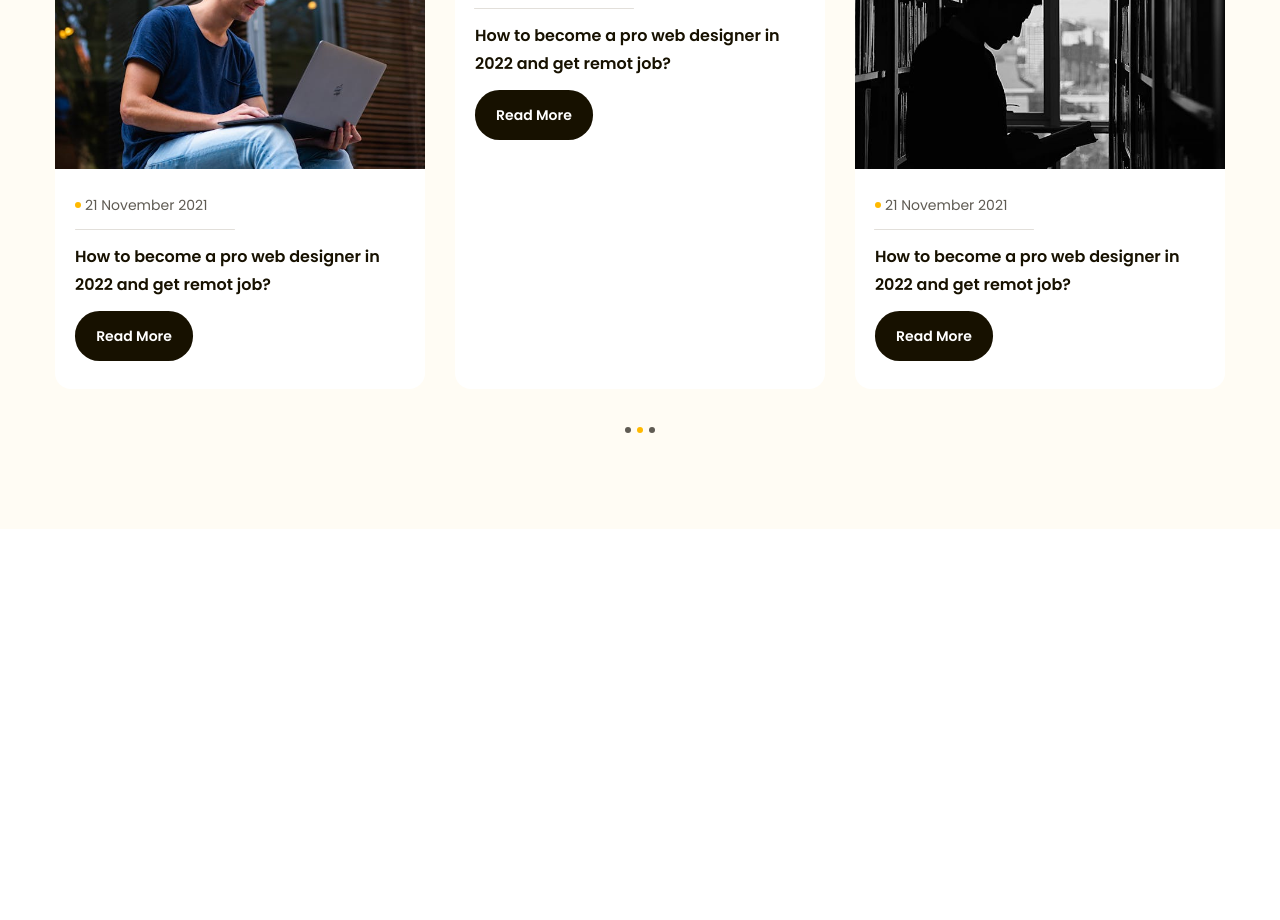
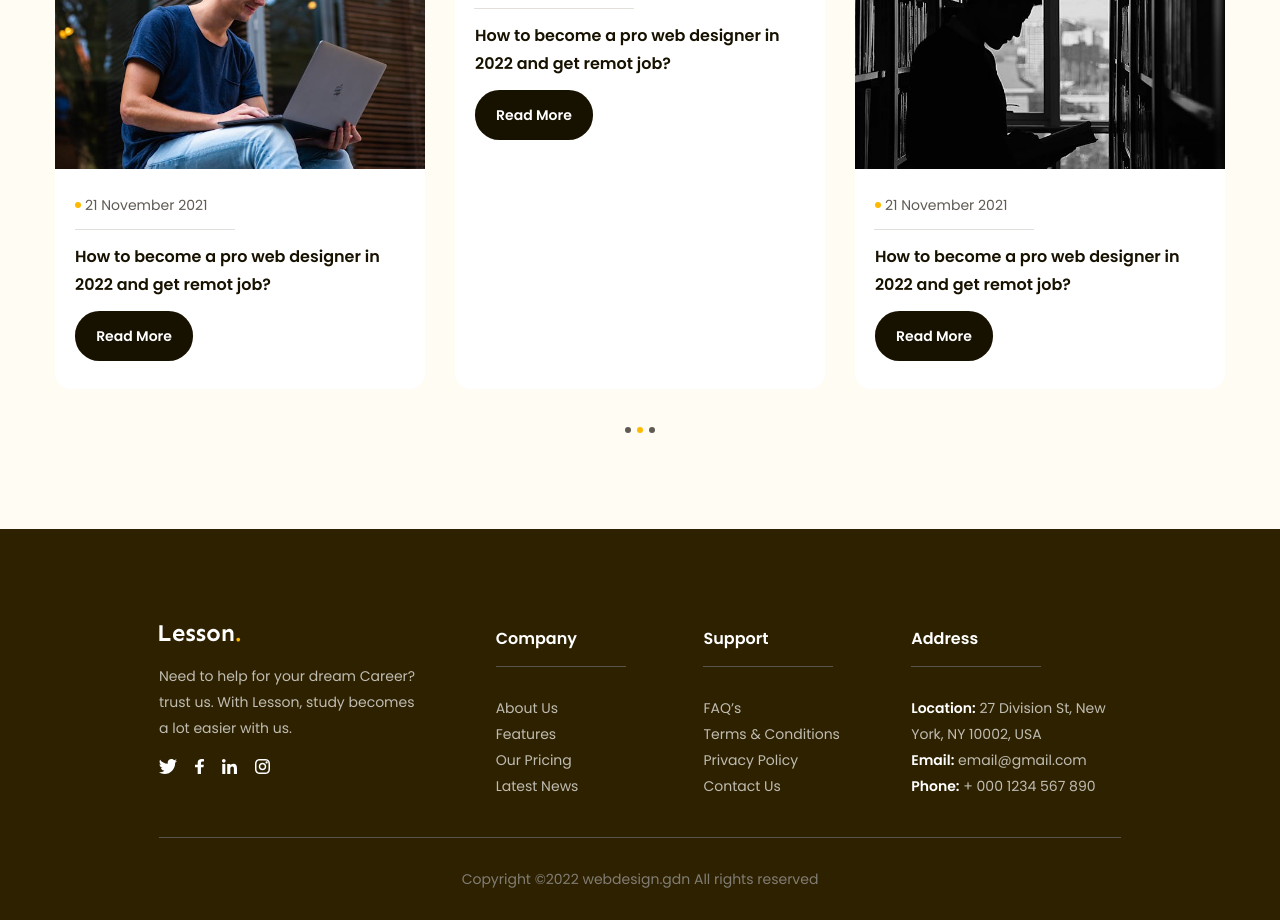
Before and after one commit to QuanDo835/figma-to-html, a plain HTML site: page index.html in a window 1280 px wide. Shown: the part 4269-5189 px from the top of the page. Before the commit the page ends 4798 px from the top, so only its background shows below. Drawn offline with Linux system fonts and the light colour scheme.

Commit message:
p10_ hoàn thành

```diff
--- a/css/style.css
+++ b/css/style.css
@@ -607,3 +607,73 @@ a {
   background: var(--primary-color);
   cursor: default;
 }
+
+.footer {
+  padding: 96px 135px 0;
+  background: #2e2100;
+}
+
+.footer .row {
+  display: flex;
+  padding-bottom: 38px;
+  border-bottom: 1px solid #59554b;
+}
+
+.footer .column {
+  width: 21.6%;
+}
+.footer .row .column:first-child {
+  width: 35%;
+}
+
+.footer .column .desc {
+  padding: 18px 0;
+  max-width: 267px;
+  color: #bfbcb2;
+  font-size: 1.4rem;
+  line-height: 1.86; /* 185.714% */
+}
+.footer .social {
+  display: flex;
+  gap: 18px;
+}
+.footer .title {
+  color: #fff;
+  font-size: 1.6rem;
+  font-weight: 600;
+  line-height: 1.75; /* 175% */
+  position: relative;
+  padding-bottom: 14px;
+  margin-bottom: 28px;
+}
+.footer .title::after {
+  display: inline-block;
+  content: "";
+  width: 130px;
+  height: 1px;
+  background: #59554b;
+  position: absolute;
+  left: 0;
+  bottom: 0;
+}
+.footer .column li a {
+  display: inline-block;
+  color: #bfbcb2;
+  font-size: 1.4rem;
+  line-height: 1.86; /* 185.714% */
+}
+
+.footer .list strong {
+  color: #fff;
+  font-size: 1.4rem;
+  font-weight: 600;
+  line-height: 1.86; /* 185.714% */
+}
+
+.footer .copyright {
+  padding: 28px 0;
+  text-align: center;
+  color: #807d74;
+  font-size: 1.4rem;
+  line-height: 1.86; /* 185.714% */
+}
--- a/index.html
+++ b/index.html
@@ -586,5 +586,78 @@
         </div>
       </div>
     </main>
+    <footer class="footer">
+      <div class="main_content">
+        <div class="row">
+          <div class="column">
+            <img src="./icon/Lesson.footer.svg" alt="Lesson." class="thumb" />
+            <p class="desc">
+              Need to help for your dream Career? trust us. With Lesson, study
+              becomes a lot easier with us.
+            </p>
+            <div class="social">
+              <img src="./icon/Twitter.svg" alt="Twitter" class="icon" />
+              <img src="./icon/Facebook.svg" alt="Facebook" class="icon" />
+              <img src="./icon/Linkedin.svg" alt="Linkedin" class="icon" />
+              <img src="./icon/Instagram.svg" alt="Instagram" class="icon" />
+            </div>
+          </div>
+          <div class="column">
+            <h3 class="title">Company</h3>
+            <ul class="list">
+              <li>
+                <a href="#">About Us</a>
+              </li>
+              <li>
+                <a href="#">Features</a>
+              </li>
+              <li>
+                <a href="#">Our Pricing</a>
+              </li>
+              <li>
+                <a href="#">Latest News</a>
+              </li>
+            </ul>
+          </div>
+          <div class="column">
+            <h3 class="title">Support</h3>
+            <ul class="list">
+              <li>
+                <a href="#">FAQ’s</a>
+              </li>
+              <li>
+                <a href="#">Terms & Conditions</a>
+              </li>
+              <li>
+                <a href="#">Privacy Policy</a>
+              </li>
+              <li>
+                <a href="#">Contact Us</a>
+              </li>
+            </ul>
+          </div>
+          <div class="column">
+            <h3 class="title">Address</h3>
+            <ul class="list">
+              <li>
+                <a href="#"
+                  ><strong>Location:</strong> 27 Division St, New York, NY
+                  10002, USA</a
+                >
+              </li>
+              <li>
+                <a href="#"><strong>Email:</strong> email@gmail.com</a>
+              </li>
+              <li>
+                <a href="#"><strong>Phone:</strong> + 000 1234 567 890</a>
+              </li>
+            </ul>
+          </div>
+        </div>
+        <p class="copyright">
+          Copyright ©2022 webdesign.gdn All rights reserved
+        </p>
+      </div>
+    </footer>
   </body>
 </html>
```
Also changed, not shown: icon/Facebook.svg (added), icon/Instagram.svg (added), icon/Lesson.footer.svg (added), icon/Linkedin.svg (added), icon/Twitter.svg (added).
